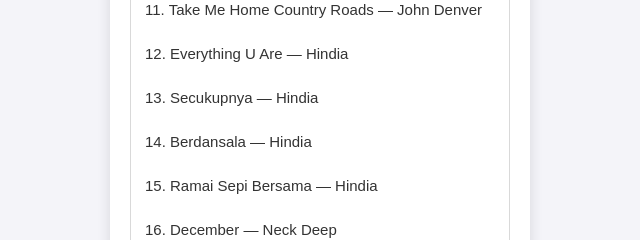
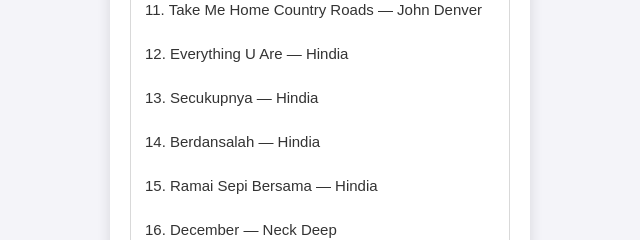
Before and after one commit to ndr4wlee/Web-Class, a plain HTML site: page index.html in a window 1280 px wide. Shown: the part 7900-8140 px from the top of the page, 320-960 px from the left. Drawn offline with Linux system fonts and the light colour scheme; animation ran at ten frames a second.

Commit message:
Update index.html

```diff
--- a/index.html
+++ b/index.html
@@ -2164,7 +2164,7 @@
     "a-little-piece-of-heaven-—-avenged-sevenfold.mp3", "wanita-masih-banyak-—-stand-here-alone.mp3","jadi-milikku-—-missing-madeline.mp3", "takkan-menyerah-—-missing-madeline.mp3",
     "akhir-tak-bahagia-—-misellia.mp3", "bergema-sampai-selamanya-—-nadhif-basamalah.mp3",
     "ribuan-memori-—-lomba-sihir.mp3", "take-me-home-country-roads-—-john-denver.mp3", "everything-u-are-—-hindia.mp3",
-    "secukupnya-—-hindia.mp3", "berdansala-—-hindia.mp3","ramai-sepi-bersama-—-hindia.mp3", "december-—-neck-deep.mp3","wish-you-were-here-—-neck-deep.mp3",
+    "secukupnya-—-hindia.mp3", "berdansalah-—-hindia.mp3","ramai-sepi-bersama-—-hindia.mp3", "december-—-neck-deep.mp3","wish-you-were-here-—-neck-deep.mp3",
     "tarot-—-.feast.mp3", "o,tuan-—-.feast.mp3","nina-—-.feast.mp3",
     "memori-baik-—-sheila-on-7.mp3",
     "young-black-&-rich-—-melly-mike.mp3",
```
